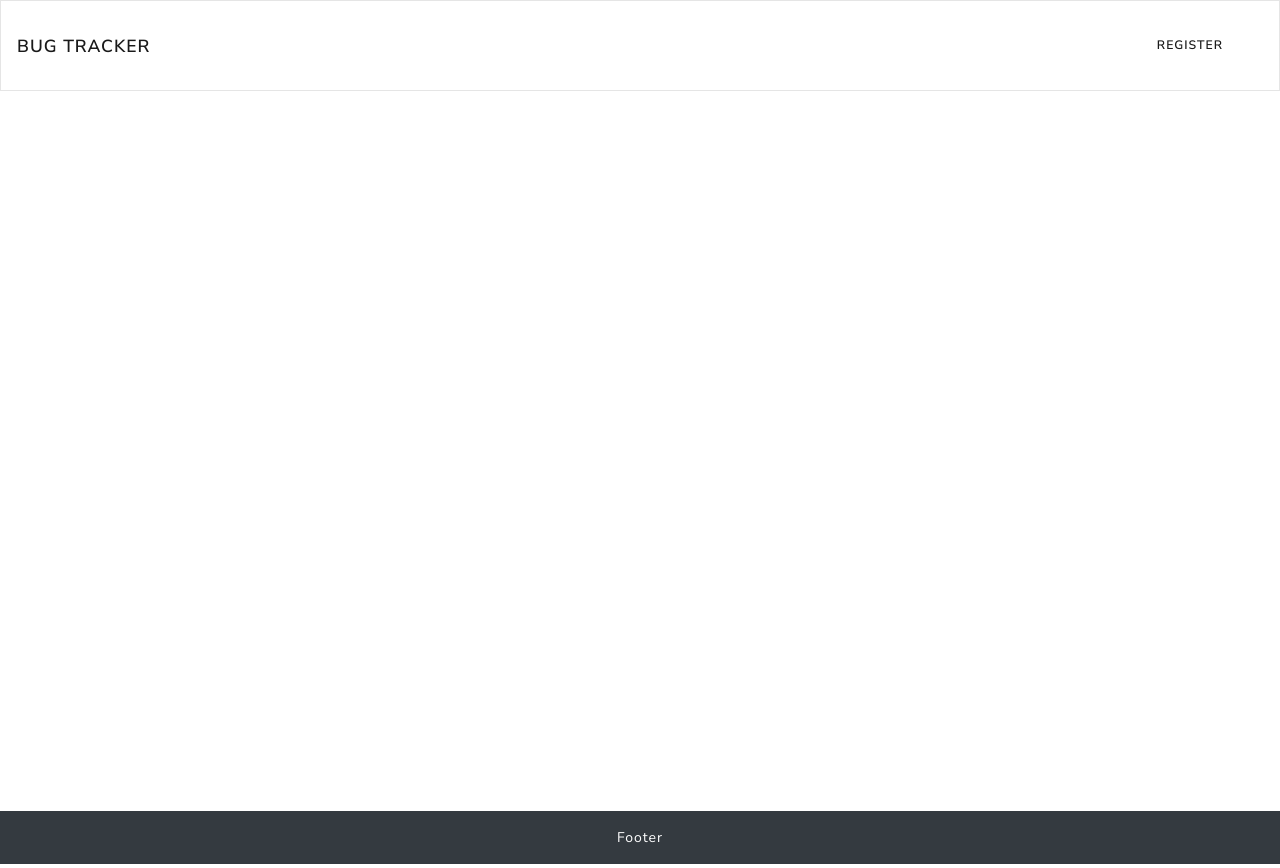
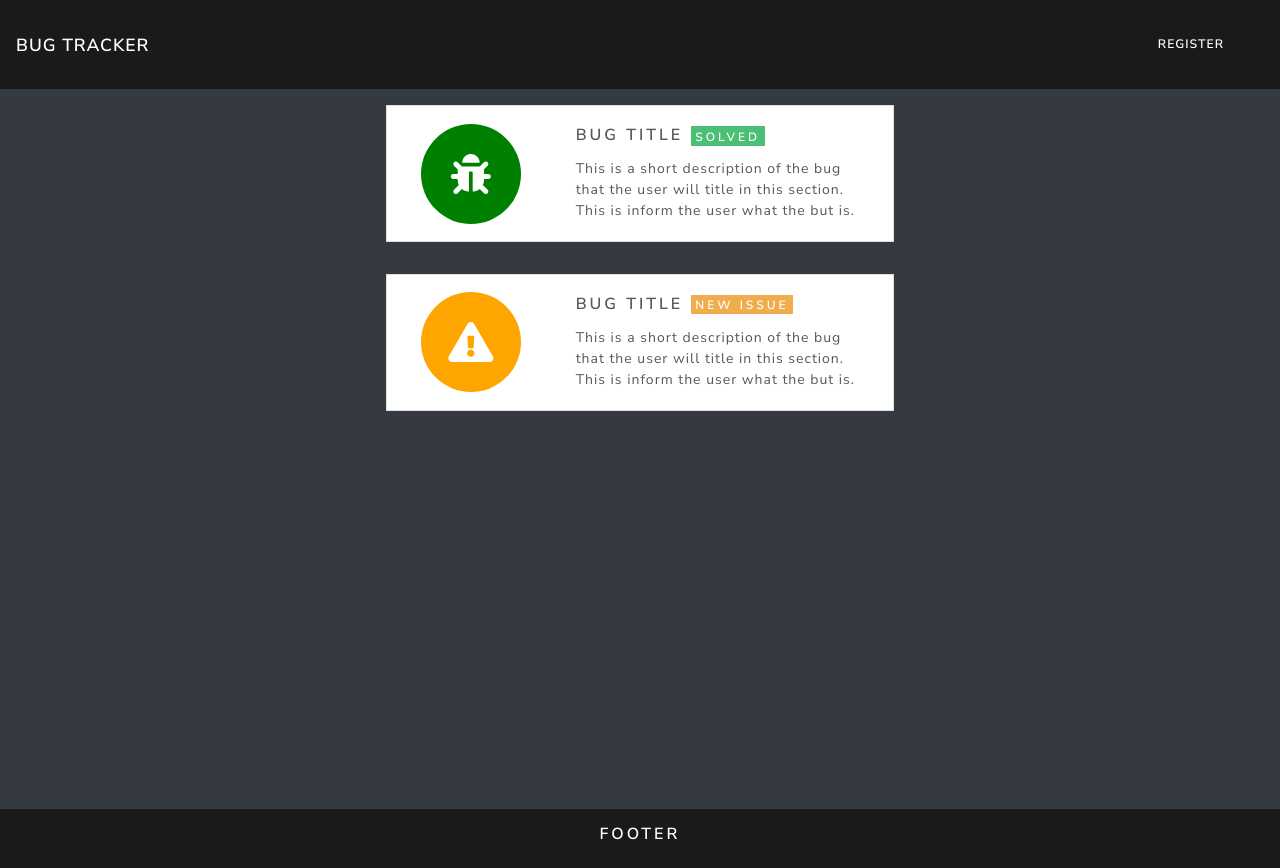
Before and after one commit to IslandTeki18/bugtracker-client, a React (Create React App) app in the folder frontend/: page /profile in a window 1280 px wide. Built offline with nearby package versions, Linux system fonts and the light colour scheme.

Commit message:
register user functionality tested, profile page created, some backend fixes

```diff
--- a/frontend/public/index.html
+++ b/frontend/public/index.html
@@ -1,37 +1,36 @@
 <!DOCTYPE html>
 <html lang="en">
+
 <head>
   <meta charset="utf-8" />
   <link rel="icon" href="%PUBLIC_URL%/favicon.ico" />
   <meta name="viewport" content="width=device-width, initial-scale=1" />
   <meta name="theme-color" content="#000000" />
-    <meta
-      name="description"
-      content="Web site created using create-react-app"
-    />
+  <meta name="description" content="Web site created using create-react-app" />
   <link rel="apple-touch-icon" href="%PUBLIC_URL%/logo192.png" />
 
   <link rel="manifest" href="%PUBLIC_URL%/manifest.json" />
 
+  <!-- Fontawesome CDN -->
+  <link rel="stylesheet" href="https://cdnjs.cloudflare.com/ajax/libs/font-awesome/5.15.2/css/all.min.css"
+    integrity="sha512-HK5fgLBL+xu6dm/Ii3z4xhlSUyZgTT9tuc/hSrtw6uzJOvgRr2a9jyxxT1ely+B+xFAmJKVSTbpM/CuL7qxO8w=="
+    crossorigin="anonymous" />
+
   <title>Stack Trace - MERN</title>
 </head>
+
 <body>
   <noscript>You need to enable JavaScript to run this app.</noscript>
   <div id="root"></div>
-    <script
-      src="https://code.jquery.com/jquery-3.5.1.slim.min.js"
+  <script src="https://code.jquery.com/jquery-3.5.1.slim.min.js"
     integrity="sha384-DfXdz2htPH0lsSSs5nCTpuj/zy4C+OGpamoFVy38MVBnE+IbbVYUew+OrCXaRkfj"
-      crossorigin="anonymous"
-    ></script>
-    <script
-      src="https://cdn.jsdelivr.net/npm/popper.js@1.16.1/dist/umd/popper.min.js"
+    crossorigin="anonymous"></script>
+  <script src="https://cdn.jsdelivr.net/npm/popper.js@1.16.1/dist/umd/popper.min.js"
     integrity="sha384-9/reFTGAW83EW2RDu2S0VKaIzap3H66lZH81PoYlFhbGU+6BZp6G7niu735Sk7lN"
-      crossorigin="anonymous"
-    ></script>
-    <script
-      src="https://cdn.jsdelivr.net/npm/bootstrap@4.5.3/dist/js/bootstrap.min.js"
+    crossorigin="anonymous"></script>
+  <script src="https://cdn.jsdelivr.net/npm/bootstrap@4.5.3/dist/js/bootstrap.min.js"
     integrity="sha384-w1Q4orYjBQndcko6MimVbzY0tgp4pWB4lZ7lr30WKz0vr/aWKhXdBNmNb5D92v7s"
-      crossorigin="anonymous"
-    ></script>
+    crossorigin="anonymous"></script>
 </body>
+
 </html>
--- a/frontend/src/App.js
+++ b/frontend/src/App.js
@@ -6,14 +6,16 @@ import Footer from "./app/Footer";
 // import screens
 import LoginScreen from "./screens/LoginScreen";
 import RegisterScreen from "./screens/RegisterScreen";
+import ProfileScreen from "./screens/ProfileScreen";
 
 function App() {
   return (
     <Router>
       <Header />
-      <main>
+      <main className="bg-dark">
         <Route exact path="/" component={LoginScreen} />
         <Route path="/register" component={RegisterScreen} />
+        <Route path="/profile" component={ProfileScreen} />
       </main>
       <Footer />
     </Router>
--- a/frontend/src/actions/userActions.js
+++ b/frontend/src/actions/userActions.js
@@ -45,7 +45,7 @@ export const logout = () => (dispatch) => {
   dispatch({ type: USER_LOGOUT });
 };
 
-export const register = (name, email, password) => async (dispatch) => {
+export const register = (username, password) => async (dispatch) => {
   try {
     dispatch({
       type: USER_REGISTER_REQUEST,
@@ -57,7 +57,7 @@ export const register = (name, email, password) => async (dispatch) => {
     };
     const { data } = await axios.post(
       "/api/users/register",
-      { name, email, password },
+      { username, password },
       config
     );
     dispatch({
--- a/frontend/src/app/Footer.js
+++ b/frontend/src/app/Footer.js
@@ -1,9 +1,11 @@
 const Footer = () => {
   return (
-    <footer className="bg-dark">
+    <footer className="bg-primary">
       <div className="container">
         <div className="row">
-          <div className="col-md-12 text-center text-white py-3">Footer</div>
+          <div className="col-md-12 text-center py-3">
+            <h5 className="text-white">Footer</h5>
+          </div>
         </div>
       </div>
     </footer>
--- a/frontend/src/app/Header.js
+++ b/frontend/src/app/Header.js
@@ -11,12 +11,12 @@ const Header = () => {
     dispatch(logout());
   };
   return (
-    <nav class="navbar navbar-expand-lg navbar-light bg-light">
-      <a class="navbar-brand" href="/">
+    <nav className="navbar navbar-expand-lg navbar-dark bg-primary">
+      <a className="navbar-brand" href="/">
         Bug Tracker
       </a>
       <button
-        class="navbar-toggler"
+        className="navbar-toggler"
         type="button"
         data-toggle="collapse"
         data-target="#navbarSupportedContent"
@@ -24,27 +24,27 @@ const Header = () => {
         aria-expanded="false"
         aria-label="Toggle navigation"
       >
-        <span class="navbar-toggler-icon"></span>
+        <span className="navbar-toggler-icon"></span>
       </button>
 
-      <div class="collapse navbar-collapse" id="navbarSupportedContent">
-        <ul class="navbar-nav ml-auto">
+      <div className="collapse navbar-collapse" id="navbarSupportedContent">
+        <ul className="navbar-nav ml-auto">
           {userInfo ? (
             <>
-              <li class="nav-item active">
-                <Link class="nav-link" to="/profile">
+              <li className="nav-item active">
+                <Link className="nav-link" to="/profile">
                   Profile
                 </Link>
               </li>
-              <li class="nav-item active">
-                <Link class="nav-link" onClick={logoutHandler} to="/">
+              <li className="nav-item active">
+                <Link className="nav-link" onClick={logoutHandler} to="/">
                   Logout
                 </Link>
               </li>
             </>
           ) : (
-            <li class="nav-item active">
-              <Link class="nav-link" to="/register">
+            <li className="nav-item active">
+              <Link className="nav-link" to="/register">
                 Register
               </Link>
             </li>
--- a/frontend/src/index.css
+++ b/frontend/src/index.css
@@ -1,3 +1,16 @@
 main {
   min-height: 90vh;
 }
+
+/* Profile Screen - Issue Cards - Start */
+.icon-wrapper {
+  width: 100px;
+  height: 100px;
+  border-radius: 50%;
+}
+.icon-font-styles {
+  font-size: 40px;
+  color: #ffffff;
+  align-self: center;
+}
+/* Profile Screen - Issue Cards - End */
--- a/frontend/src/screens/LoginScreen.js
+++ b/frontend/src/screens/LoginScreen.js
@@ -28,13 +28,13 @@ const LoginScreen = ({ history, location }) => {
   return (
     <>
       {/* Login Form Section */}
-      <section className="pt-5">
+      <section className="pt-5 text-white">
         <div className="container">
           <div className="row justify-content-md-center">
             <div className="col-xs-6 col-md-6">
               {loading && <Loader />}
               {error && <Message variant="danger">{error}</Message>}
-              <h1>Login</h1>
+              <h1 className="text-white">Login</h1>
               <form onSubmit={submitHandler}>
                 <div className="form-group">
                   <label htmlFor="usernameInput">Username</label>
@@ -63,7 +63,7 @@ const LoginScreen = ({ history, location }) => {
                 </button>
               </form>
               <p className="pt-5">
-                Don't have an account? <Link to="/register">Register</Link>{" "}
+                Don't have an account? <Link to="/register" className="text-white">Register</Link>{" "}
                 here!
               </p>
             </div>
--- /dev/null
+++ b/frontend/src/screens/ProfileScreen.js
@@ -0,0 +1,73 @@
+import { useEffect } from "react";
+
+const ProfileScreen = () => {
+  useEffect(() => {
+    window.scrollTo(0, 0);
+  }, []);
+  return (
+    <>
+      <div className="container">
+        <div className="row">
+          <div className="col-md-6 offset-md-3">
+            <div className="card m-3">
+              <div className="row no-gutters">
+                <div className="col-md-4 d-flex justify-content-center align-self-center">
+                  <div
+                    className="icon-wrapper d-flex justify-content-center"
+                    style={{ backgroundColor: "green" }}
+                  >
+                    <i className="fas fa-bug icon-font-styles"></i>
+                  </div>
+                </div>
+                <div className="col-md-8">
+                  <div className="card-body">
+                    <h5 className="card-title">
+                      Bug Title {` `}
+                      <span className="badge badge-success">Solved</span>
+                    </h5>
+                    <p className="card-text">
+                      This is a short description of the bug that the user will
+                      title in this section. This is inform the user what the
+                      but is.
+                    </p>
+                  </div>
+                </div>
+              </div>
+            </div>
+          </div>
+        </div>
+        <div className="row">
+          <div className="col-md-6 offset-md-3">
+            <div className="card m-3">
+              <div className="row no-gutters">
+                <div className="col-md-4 d-flex justify-content-center align-self-center">
+                  <div
+                    className="icon-wrapper d-flex justify-content-center"
+                    style={{ backgroundColor: "orange" }}
+                  >
+                    <i className="fas fa-exclamation-triangle icon-font-styles"></i>
+                  </div>
+                </div>
+                <div className="col-md-8">
+                  <div className="card-body">
+                    <h5 className="card-title">
+                      Bug Title {` `}
+                      <span className="badge badge-warning">New Issue</span>
+                    </h5>
+                    <p className="card-text">
+                      This is a short description of the bug that the user will
+                      title in this section. This is inform the user what the
+                      but is.
+                    </p>
+                  </div>
+                </div>
+              </div>
+            </div>
+          </div>
+        </div>
+      </div>
+    </>
+  );
+};
+
+export default ProfileScreen;
```
Also changed, not shown: frontend/src/screens/RegisterScreen.js (+44 -18 lines). Lines whose indentation alone changed are shown as unchanged.
